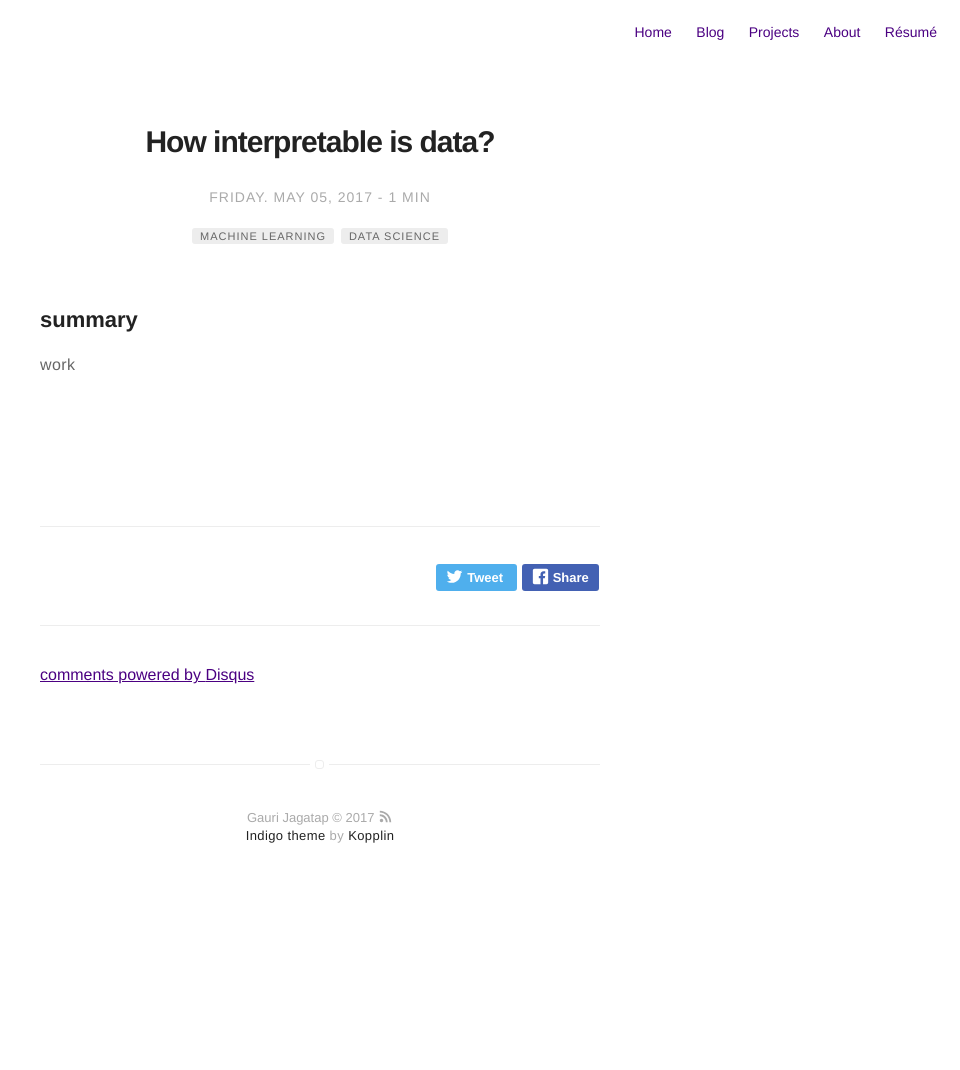
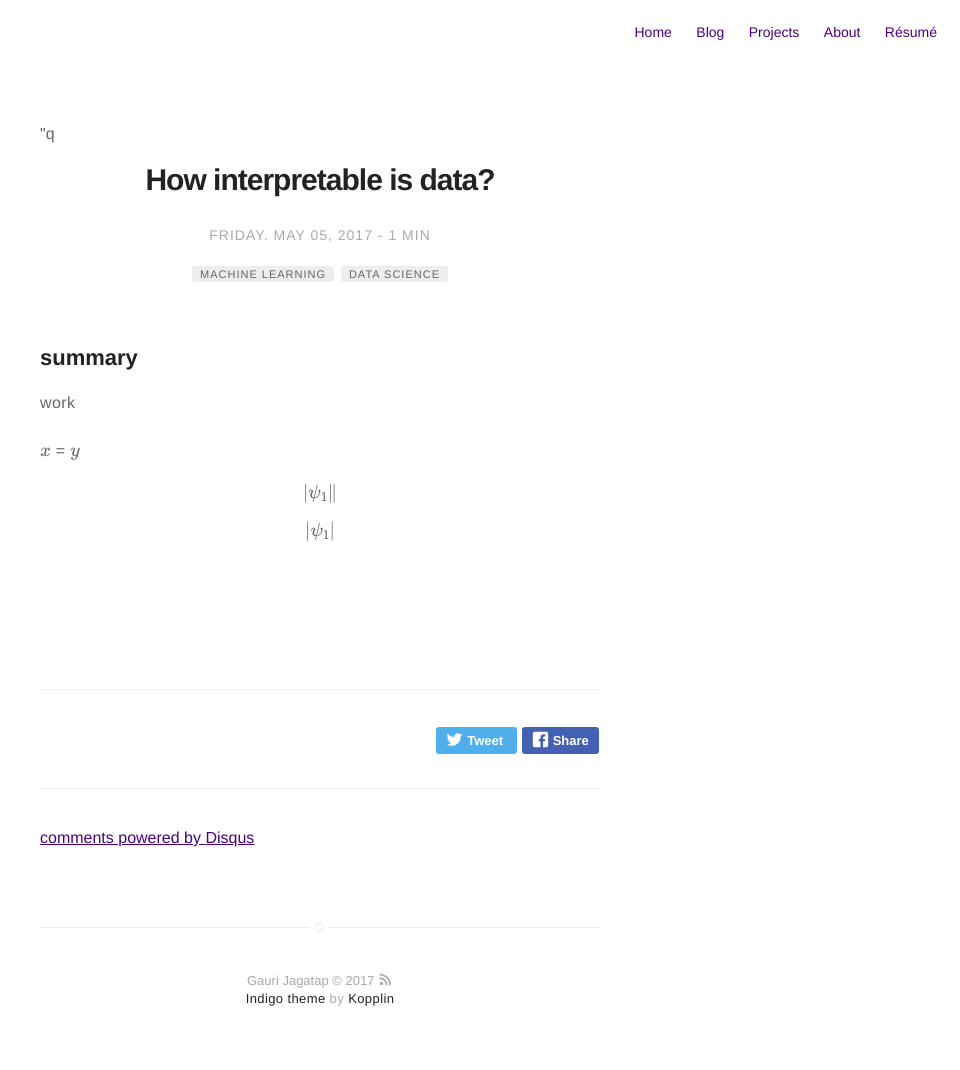
Before and after one commit to GauriJagatap/GauriJagatap.github.io, a Jekyll site: the page built from _posts/2017-05-05-how-interpretable-is-data.markdown, in a window 1280 px wide. Shown: the whole page, without its empty margins (320-1280 px from the left). Built offline with Jekyll 4.4.1, drawn with Linux system fonts in a browser that asks for light colours; formulas are drawn with MathJax 3; a script that is not in the unit is left out; comment, search, counter and statistics services are not loaded; before the commit the page ends 908 px from its top, so only the background shows below that; part of the change alters nothing that is shown.

```diff
--- /dev/null
+++ b/_includes/mathjax.html
@@ -0,0 +1,22 @@
+{% if page.mathjax %}
+<script type="text/x-mathjax-config">
+  MathJax.Hub.Config({
+    tex2jax: {
+      inlineMath: [ ['$','$'], ["\\(","\\)"] ],
+      processEscapes: true
+    }
+  });
+</script>
+<script
+	  type="text/javascript"
+     charset="utf-8"
+       src="https://cdn.mathjax.org/mathjax/latest/MathJax.js?config=TeX-AMS-MML_HTMLorMML"
+       >
+</script>
+<script
+         type="text/javascript"
+	   charset="utf-8"
+      src="https://vincenttam.github.io/javascripts/MathJaxLocal.js"
+      >
+</script>
+{% endif %}
--- a/_layouts/post.html
+++ b/_layouts/post.html
@@ -1,17 +1,18 @@
 ---
 layout: page
 ---
-
+{% include mathjax.html %}
 {% if page.image and page.headerImage %}
     <img class="title-image" src="{{ page.image }}" alt="{{ page.title }}">
 {% endif %}
-
+"q
 <h1 class="title">{{ page.title }}</h1>
 
 <span class="date">
     <time datetime="{{ page.date | date:"%d-%m-%Y" }}">{{ page.date | date: "%A. %B %d, %Y" }}</time>
     {% if site.read-time %} - {% include read-time.html %}{% endif %}
 </span>
+
 
 {% if site.show-tags %}
     <div class="post-tags">
--- a/_posts/2017-05-05-how-interpretable-is-data.markdown
+++ b/_posts/2017-05-05-how-interpretable-is-data.markdown
@@ -11,8 +11,20 @@ category: blog
 author: gaurijagatap
 description: Markdown summary with different options
 # jemoji: '<img class="emoji" title=":ramen:" alt=":ramen:" src="https://assets.github.com/images/icons/emoji/unicode/1f35c.png" height="20" width="20" align="absmiddle">'
+mathjax: true
 ---
+
 
 ## summary
 
 work
+
+$x$ = $y$
+
+$$
+ |\psi_1\|
+$$
+
+\begin{equation}
+    |\psi_1\|
+\end{equation}
```
Also changed, not shown: 6 other files.
